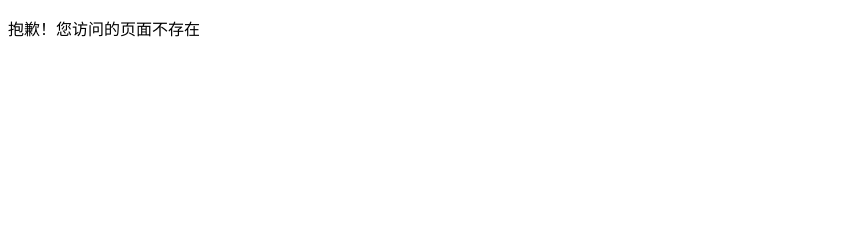
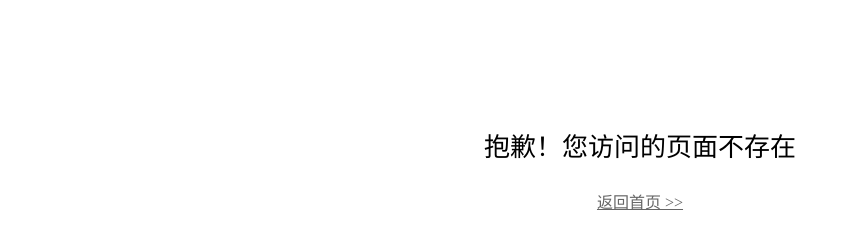
Before and after one commit to 404error123/zixun, a website: page views/404.html in a window 1280 px wide. Shown: the whole page, without its empty margins (0-850 px from the left). Drawn offline with Linux system fonts and the light colour scheme.

Commit message:
404页面

```diff
--- a/app.js
+++ b/app.js
@@ -20,10 +20,6 @@ app.use(function(req, res){
     res.render('404.html')
 })
 
-app.use(function(req, res){
-    res.render('404.html')
-})
-
 app.listen(2018, function(){
     console.log('running')
 })
--- a/views/404.html
+++ b/views/404.html
@@ -6,8 +6,24 @@
     <meta http-equiv="X-UA-Compatible" content="ie=edge">
     <title>您访问的页面不存在</title>
     <link rel="shortcut icon" href="favicon.ico" type="image/x-icon">
+    <style>
+        p{
+            text-align: center;
+        }
+        p.sory{
+            margin-top: 10%;
+            font-size: 26px;
+        }
+        a{
+            color: #666;
+        }
+        a:hover{
+            color: #2e07bd;
+        }
+    </style>
 </head>
 <body>
-    <p>抱歉！您访问的页面不存在</p>
+    <p class="sory">抱歉！您访问的页面不存在</p>
+    <p><a href="/">返回首页&nbsp;&gt;&gt;</a></p>
 </body>
 </html>
```
